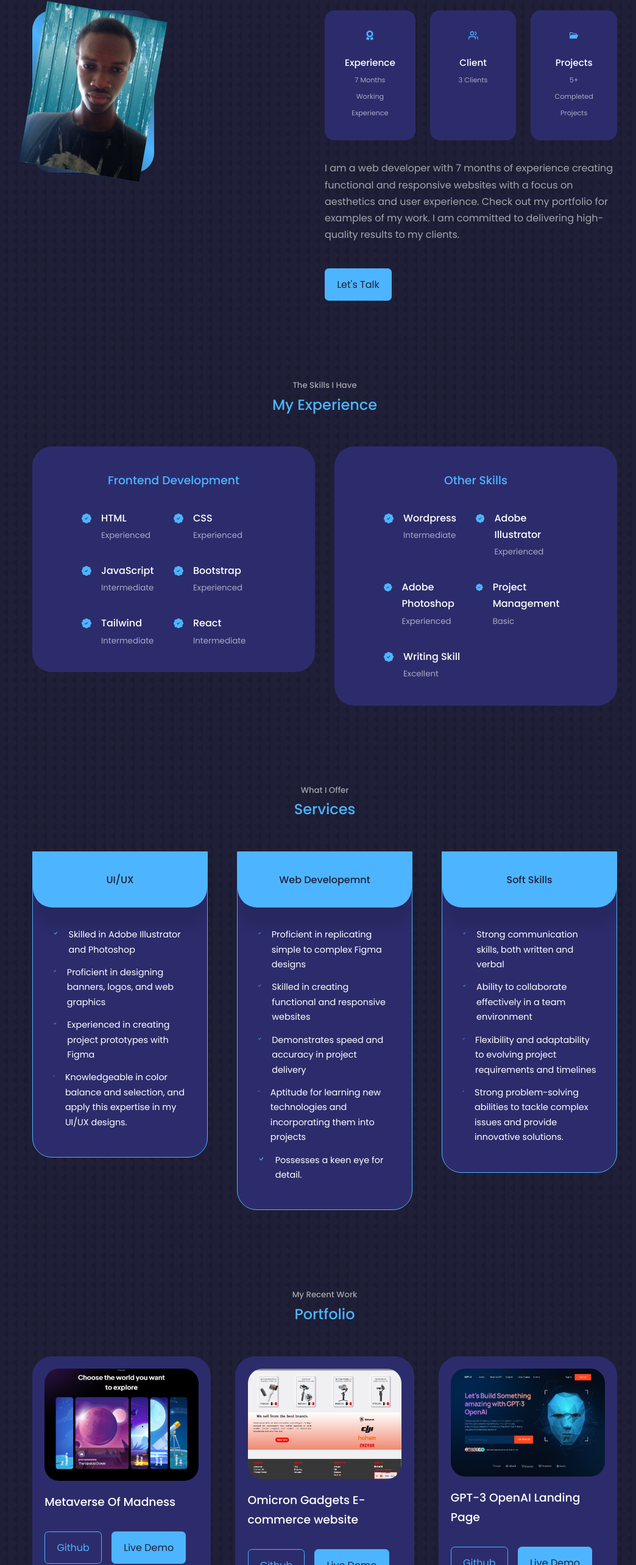
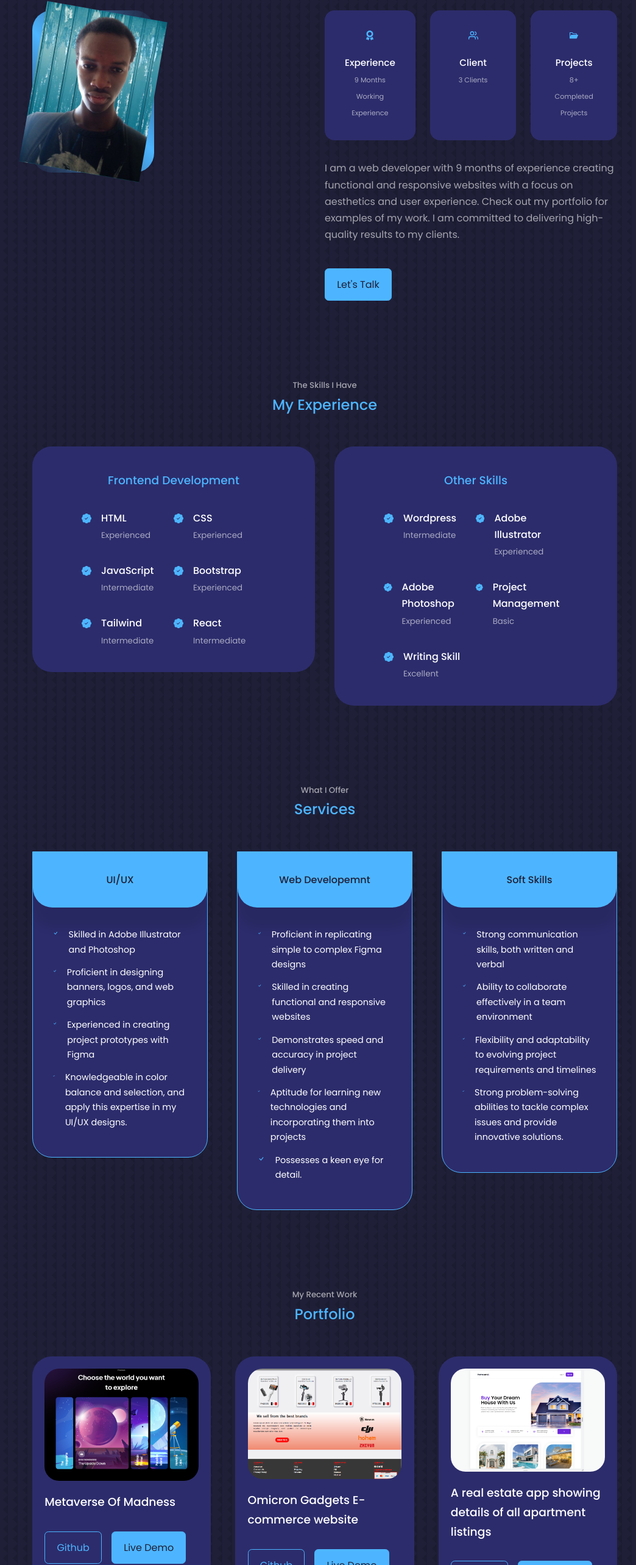
Before and after one commit to IsraelBosun/Israel-Bosun, a React (Create React App) app: page / in a window 1280 px wide. Shown: the part 1085-3651 px from the top of the page at 61% size, without its empty margins (107-1151 px from the left). Built offline with nearby package versions, Linux system fonts and the light colour scheme.

Commit message:
added a new portfolio (real-estate-app)

```diff
--- a/src/components/about/About.jsx
+++ b/src/components/about/About.jsx
@@ -24,7 +24,7 @@ const About = () => {
           <article className='about__card'>
               <FaAward className='about__icon'/>
               <h5>Experience</h5>
-              <small>7 Months Working Experience</small>
+              <small>9 Months Working Experience</small>
           </article>
 
           <article className='about__card'>
@@ -36,12 +36,12 @@ const About = () => {
           <article className='about__card'>
               <AiFillFolderOpen className='about__icon'/>
               <h5>Projects</h5>
-              <small>5+ Completed Projects</small>
+              <small>8+ Completed Projects</small>
           </article>
         </div>
 
         <p>
-        I am a web developer with 7 months of experience creating functional and responsive websites with a focus on aesthetics and user experience. Check out my portfolio for examples of my work. I am committed to delivering high-quality results to my clients.
+        I am a web developer with 9 months of experience creating functional and responsive websites with a focus on aesthetics and user experience. Check out my portfolio for examples of my work. I am committed to delivering high-quality results to my clients.
         </p>
         <a href="#contact" className='btn btn-primary'>Let's Talk</a>
       </div>
--- a/src/components/portfolio/Portfolio.jsx
+++ b/src/components/portfolio/Portfolio.jsx
@@ -3,7 +3,7 @@ import { motion } from "framer-motion"
 import "./portfolio.css"
 import IMGj from "../../assets/portfolio1.jpg"
 import IMG2 from "../../assets/portfolio2.jpg"
-import IMG3 from "../../assets/portfolio3.jpg"
+import IMG3 from "../../assets/portfolio3.png"
 import IMG4 from "../../assets/portfolio4.jpg"
 import IMG5 from "../../assets/portfolio5.png"
 import IMG6 from "../../assets/portfolio6.png"
@@ -26,13 +26,13 @@ const data = [
     Github: "https://github.com/IsraelBosun/omicron-gadgets",
     demo: "https://israelbosun.github.io/omicron-gadgets/"
   },
-  // {
-  //   id: 3,
-  //   imaage: IMG3,
-  //   title: "Portfolio Website for myself",
-  //   Github: "https://github.com/IsraelBosun/testing",
-  //   demo: "https://testing-eight-lyart.vercel.app/"
-  // },
+  {
+    id: 3,
+    imaage: IMG3,
+    title: "A real estate app showing details of all apartment listings",
+    Github: "https://github.com/IsraelBosun/real-estate-app",
+    demo: "https://real-estate-app-alpha-two.vercel.app/"
+  },
   {
     id: 4,
     imaage: IMG4,
--- a/src/components/testimonials/Testimonials.jsx
+++ b/src/components/testimonials/Testimonials.jsx
@@ -28,7 +28,7 @@ const data = [
   {
     avatar: AVTR2,
     name: "Oluwole Godwin",
-    review: "WWorking with Israel has been an exceptional experience. He developed a website for my online economics tutorial class that exceeded my expectations. The website is not only aesthetically pleasing but also user-friendly. Their attention to detail and dedication to ensuring the website met my requirements was impressive. I highly recommend him to anyone looking for a professional and reliable web developer."
+    review: "Working with Israel has been an exceptional experience. He developed a website for my online economics tutorial class that exceeded my expectations. The website is not only aesthetically pleasing but also user-friendly. Their attention to detail and dedication to ensuring the website met my requirements was impressive. I highly recommend him to anyone looking for a professional and reliable web developer."
   },
   {
     avatar: AVTR3,
```
Also changed, not shown: src/assets/portfolio3.png (added).
